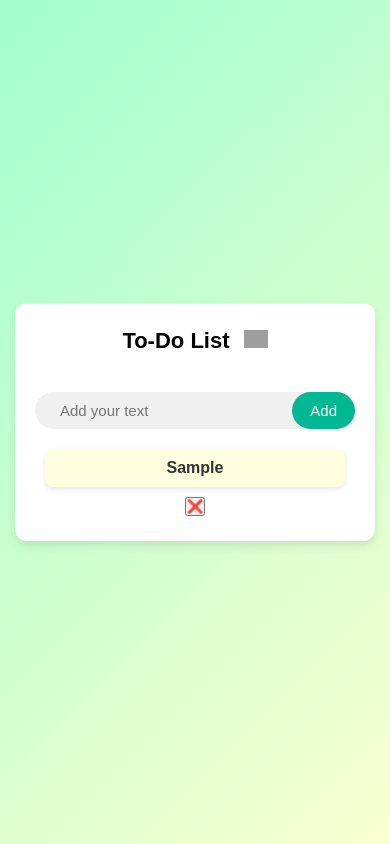
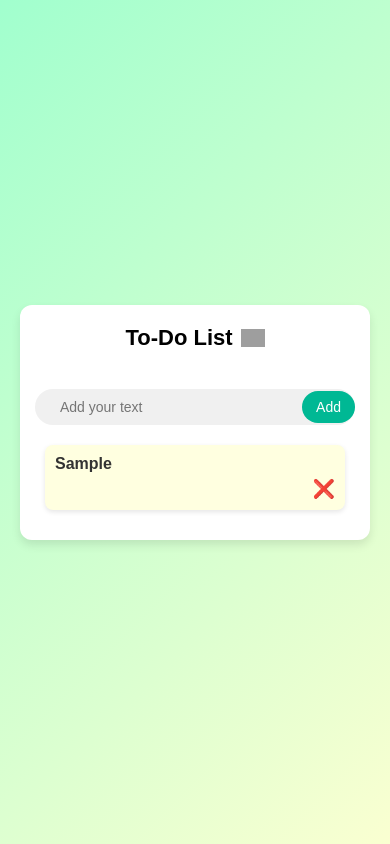
Before and after one commit to Akshaychoudhary987/To-do-List, a plain HTML site: page index.html in a window 390 px wide. Both pictures are taken after typing "Sample" into the empty fields and a click on the button "Add". Drawn offline with Linux system fonts and the light colour scheme; grey boxes are pictures that could not be loaded.

Commit message:
Initial commit for To-do List project

```diff
--- a/index.css
+++ b/index.css
@@ -11,6 +11,7 @@ body {
   justify-content: center;
   align-items: center;
   min-height: 100vh;
+  padding: 20px;
 }
 
 .container {
@@ -26,11 +27,14 @@ body {
   text-align: center;
   font-size: 22px;
   margin-bottom: 20px;
+  display: flex;
+  align-items: center;
+  justify-content: center;
+  gap: 8px;
 }
 
 .todo-app h2 img {
   width: 24px;
-  margin-left: 8px;
 }
 
 .row {
@@ -48,6 +52,7 @@ body {
   background: transparent;
   padding: 10px;
   font-size: 15px;
+  outline: none;
 }
 
 .row button {
@@ -64,18 +69,54 @@ body {
   background: #009e7f;
 }
 
-h4 {
-  font-family: Arial, sans-serif;
-  color: #333;
+.resultdiv {
+  display: flex;
+  justify-content: space-between;
+  align-items: center;
   background-color: lightyellow;
   padding: 10px;
   margin: 10px auto;
-  width: 300px;
   border-radius: 8px;
   box-shadow: 0 2px 5px rgba(0,0,0,0.1);
-  text-align: center;
+  width: 100%;
+  max-width: 300px;
 }
+
+.resultdiv h4 {
+  margin: 0;
+  font-size: 16px;
+  color: #333;
+}
+
 .delete-btn {
-  display: block;
-  margin: 0 auto;
+  background: transparent;
+  border: none;
+  font-size: 18px;
+  cursor: pointer;
 }
+
+
+@media (max-width: 400px) {
+  .container {
+    padding: 20px 15px;
+  }
+
+  .row input {
+    font-size: 14px;
+  }
+
+  .row button {
+    padding: 8px 14px;
+    font-size: 14px;
+  }
+
+  .resultdiv {
+    flex-direction: column;
+    align-items: flex-start;
+  }
+
+  .delete-btn {
+    align-self: flex-end;
+    margin-top: 5px;
+  }
+}
```
Also changed, not shown: index.js (+6 -7 lines), index.html (indentation only).
